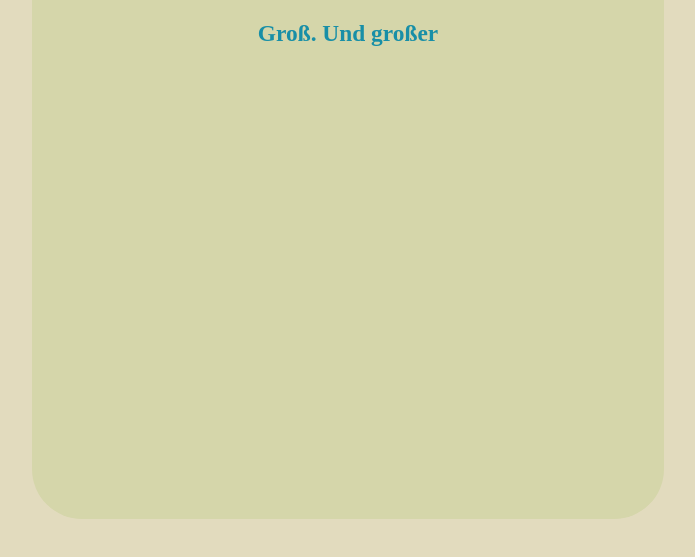
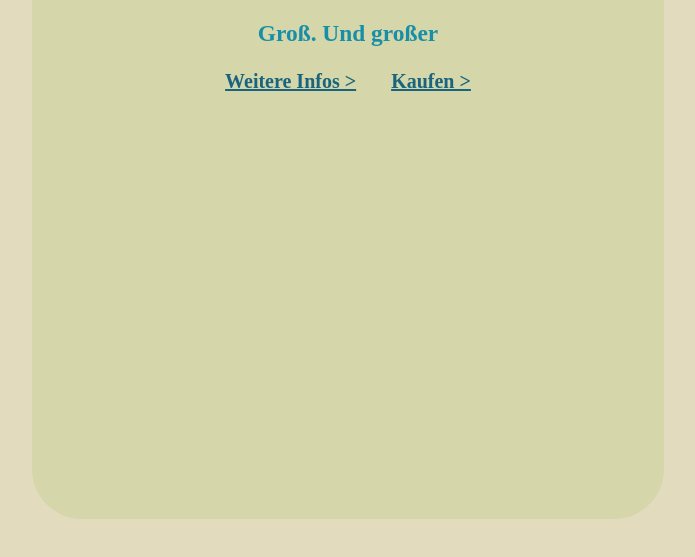
Before and after one commit to wisamosman/handy-, a plain HTML site: page index.html in a window 1280 px wide. Shown: the part 231-788 px from the top of the page, without its empty margins (292-987 px from the left). Drawn offline with Linux system fonts and the light colour scheme.

Commit message:
edit html5

```diff
--- a/index.html
+++ b/index.html
@@ -12,6 +12,8 @@
     <div class="my">
 <h1>Iphone 14</h1>
 <h3>Groß. Und großer</h3>
-    </div>
+<a href="https://www.apple.com/de/iphone-14/" style="color: #19647E;">Weitere Infos ></a>
+ <a href="https://www.apple.com/de/shop/buy-iphone/iphone-14" style="color:  #19647E; margin-left: 30px;">Kaufen ></a>
+</div>
 </body>
 </html>
```
Also changed, not shown: css/style.css (line endings or trailing spaces).
